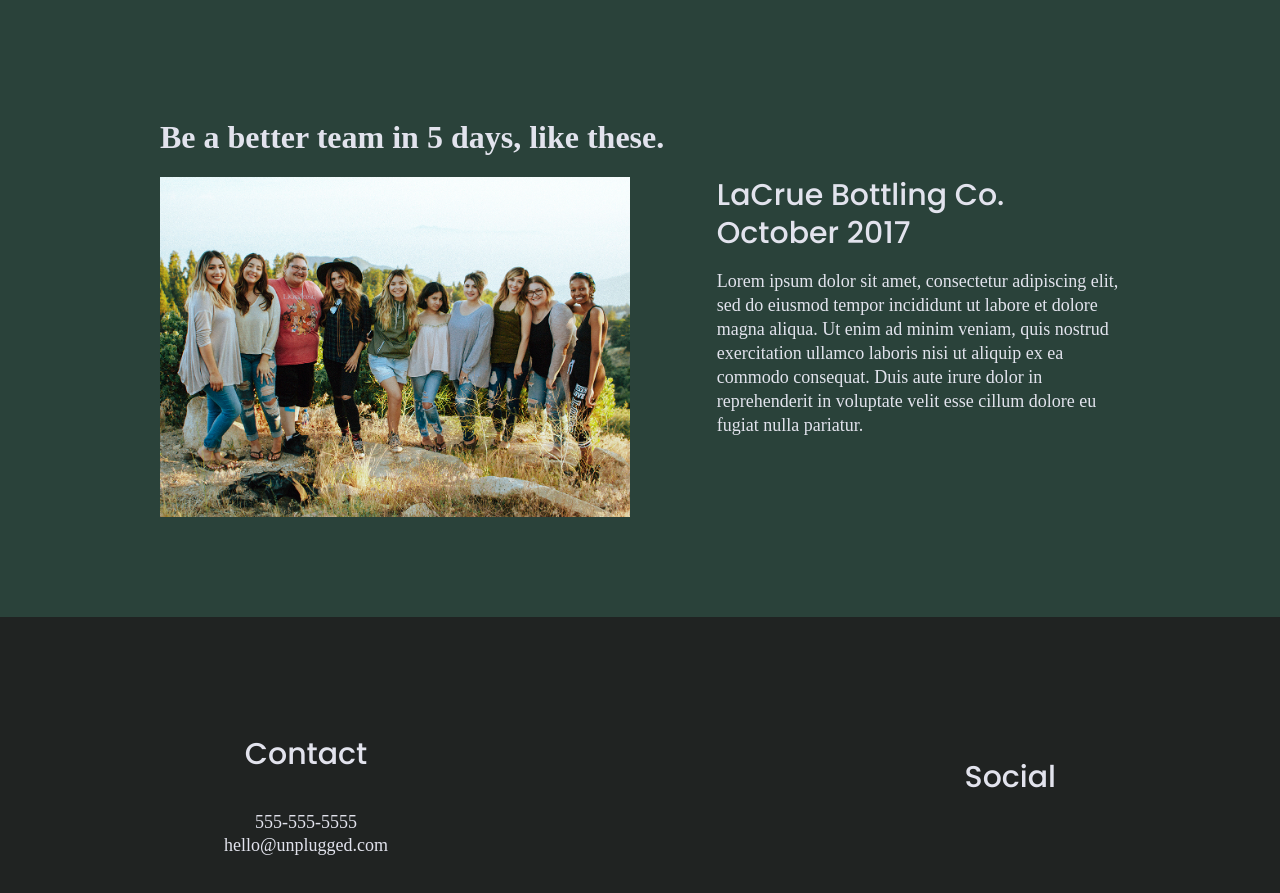
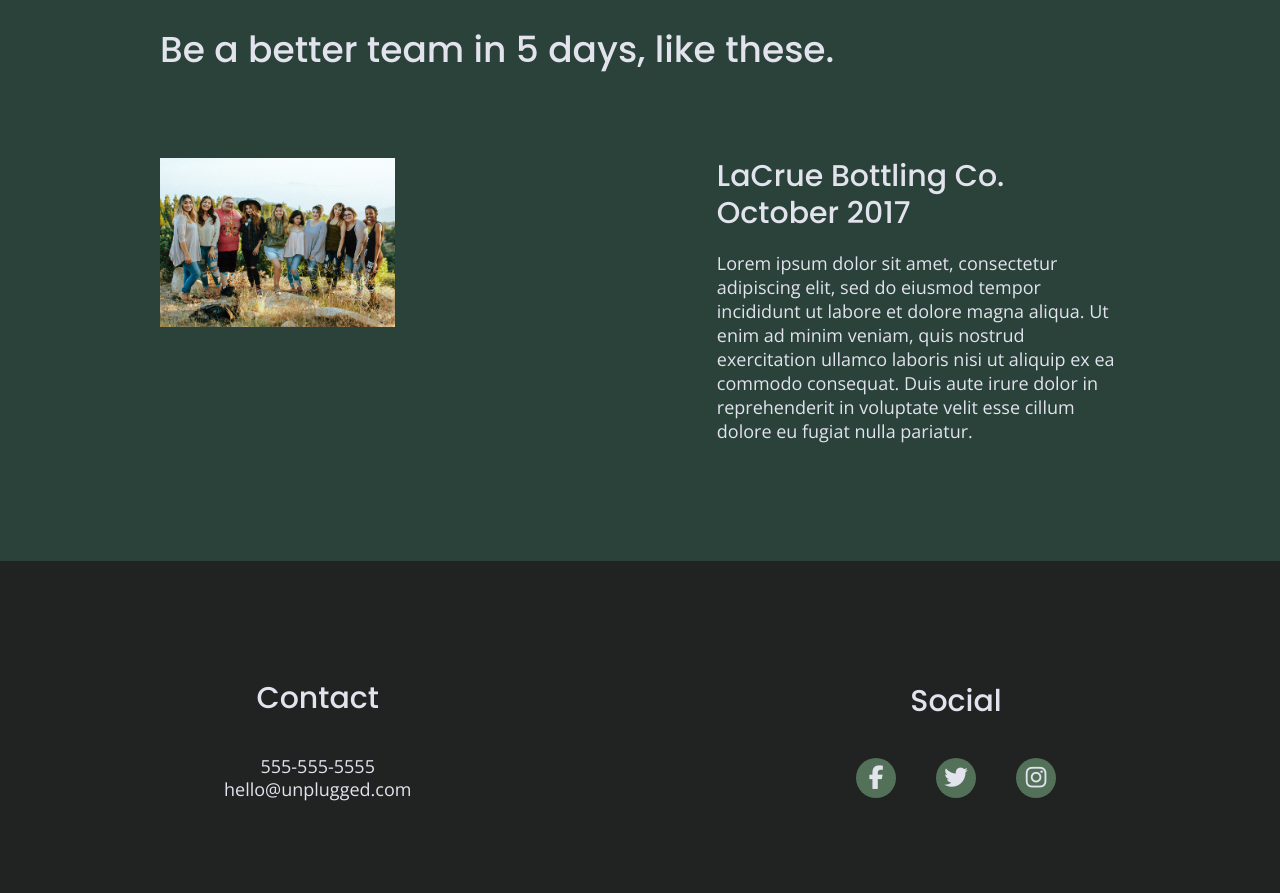
Before and after one commit to cooperpulkrabek/206-unplugged, a website built with Parcel: page index.html in a window 1280 px wide. Shown: the part 1877-2770 px from the top of the page. Built offline with nearby package versions, Linux system fonts and the light colour scheme; files whose address does not match are found by name.

Commit message:
Added social icons.

```diff
--- a/css/main.css
+++ b/css/main.css
@@ -92,7 +92,7 @@ html {
 }
 
 body {
-  font-family: 'Open-Sans' sans-serif;
+  font-family: 'Open Sans', sans-serif;
   font-size: 1em;
   color: #e2e3ed;
   text-align: left;
@@ -101,6 +101,7 @@ body {
 ul,
 ol {
   list-style-type: none;
+  margin: 0;
 }
 
 a {
@@ -112,6 +113,7 @@ h2 {
   font-family: 'Poppins', sans-serif;
   font-size: 1.875em;
   font-weight: 500;
+  margin: 0;
 }
 
 h3,
@@ -138,7 +140,6 @@ figure {
 address {
   font-style: normal;
 }
-
 
 .content-wrapper {
   width: 90%;
@@ -226,10 +227,10 @@ footer .contact {
   text-align: center;
 }
 
-footer .social {
+/*footer .social {
   color: #e2e3ed;
   text-align: center;
-}
+}*/
 
 footer .social-icons {
   display: flex;
@@ -238,9 +239,17 @@ footer .social-icons {
 }
 
 footer .social-icons p {
+  background-color: #527158;
+  border-radius: 50%;
+  width: 40px;
+  height: 40px;
   display: flex;
   justify-content: center;
   align-items: center;
+}
+
+footer .social-icons p i {
+  font-size: 1.31em;
 }
 
 footer .copyright {
@@ -335,10 +344,6 @@ input[type=button] {
 .features p {
   text-align: center;
   margin: 0;
-}
-
-article .features-item-description {
-
 }
 
 .features i {
@@ -524,9 +529,8 @@ article .features-item-description {
     These examples override the primary ('mobile first') styles.
     Modify as content requires.
    ========================================================================== */
-
+   /*TABLET STYLES HERE*/
    @media only screen and (min-width: 768px) {
-  /*Tablet styles here*/
 
   /* ==========================================================================
      Homepage
@@ -635,8 +639,6 @@ article .features-item-description {
     margin: 0;
   }
 
-
-
 /* Footer */
 
   footer .content-wrapper {
@@ -666,6 +668,11 @@ article .features-item-description {
 
   footer p {
       line-height: 1.285;
+  }
+
+  footer .social-icons {
+    width: 12.5em;
+    justify-content: space-between;
   }
 
   footer .copyright {
@@ -705,8 +712,6 @@ article .features-item-description {
     font-size: 1.5em;
   }
 
-
-
  /* ==========================================================================
     FAQ page
     ========================================================================== */
@@ -733,7 +738,7 @@ article .features-item-description {
 
 
 @media only screen and (min-width: 1200px) {
-  /* Desktop styles here*/
+  /* DESKTOP STYLES HERE*/
 /* ==========================================================================
   Homepage
   ======================================================================== */
@@ -747,6 +752,10 @@ article .features-item-description {
   .content-wrapper {
     max-width: 960px;
     /* margin: 175 0; */
+  }
+
+  img {
+    width: 50%;
   }
 
   h2 {
@@ -767,7 +776,7 @@ article .features-item-description {
 
   .hero-area h1 {
     font-size: 3.75em;
-    width: 60%;
+    width: 80%;
   }
 
   /* aside */
--- a/index.html
+++ b/index.html
@@ -66,7 +66,7 @@
 
     <section class="features">
       <div class="content-wrapper">
-        <h2>Have the work week you always dreamed of - without the bad wifi.</h2>
+        <h2>Have the work week you always dreamed of — without the bad wifi.</h2>
         <div class="features-items">
           <article>
             <p class ="fontawesome-icon">
@@ -122,7 +122,7 @@
 
     <section class="reviews">
       <div class="content-wrapper">
-        <h1>Be a better team in 5 days, like these.</h1>
+        <h2>Be a better team in 5 days, like these.</h2>
         <article>
           <figure>
             <img src="img/reviews-img.jpg" alt="Group of people at outdoor retreat.">
@@ -154,15 +154,15 @@
         </div>
         <div class="social">
           <h4>Social</h4>
-          <div class"social-icons">
+          <div class="social-icons">
             <p>
-              <a href="https://www.facebook.com" target="_blank"></a>
+              <a href="https://www.facebook.com" target="_blank"></a><i class="fab fa-facebook-f"></i>
             </p>
             <p>
-              <a href="https://www.twitter.com" target="_blank"></a>
+              <a href="https://www.twitter.com" target="_blank"></a><i class="fab fa-twitter"></i>
             </p>
             <p>
-              <a href-"https://www.instagram.com" target="_blank"></a>
+              <a href="https://www.instagram.com" target="_blank"></a><i class="fab fa-instagram"></i>
             </p>
           </div>
         </div>
```
Also changed, not shown: about/index.html (+6 -3 lines), faq/index.html (+6 -3 lines).
